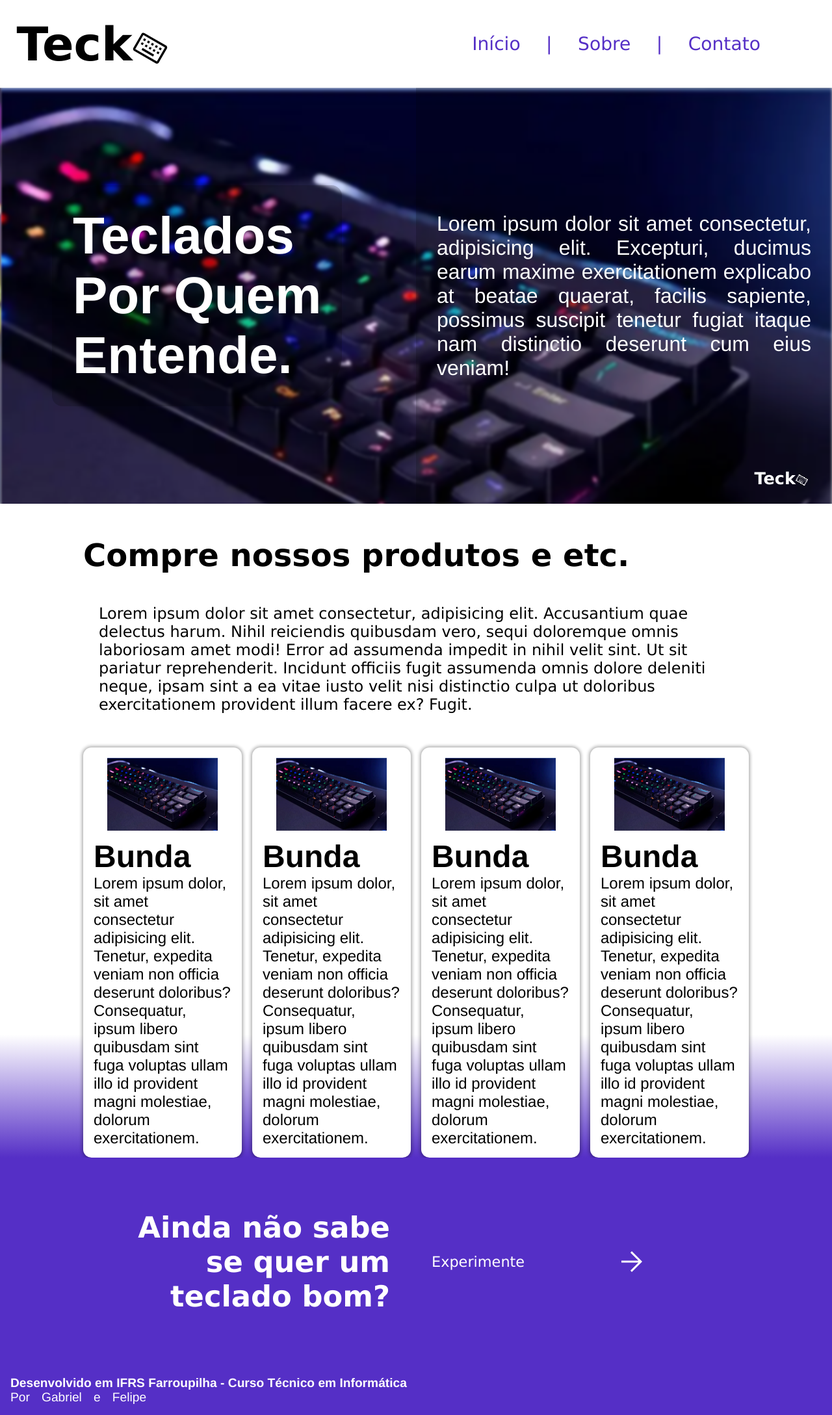
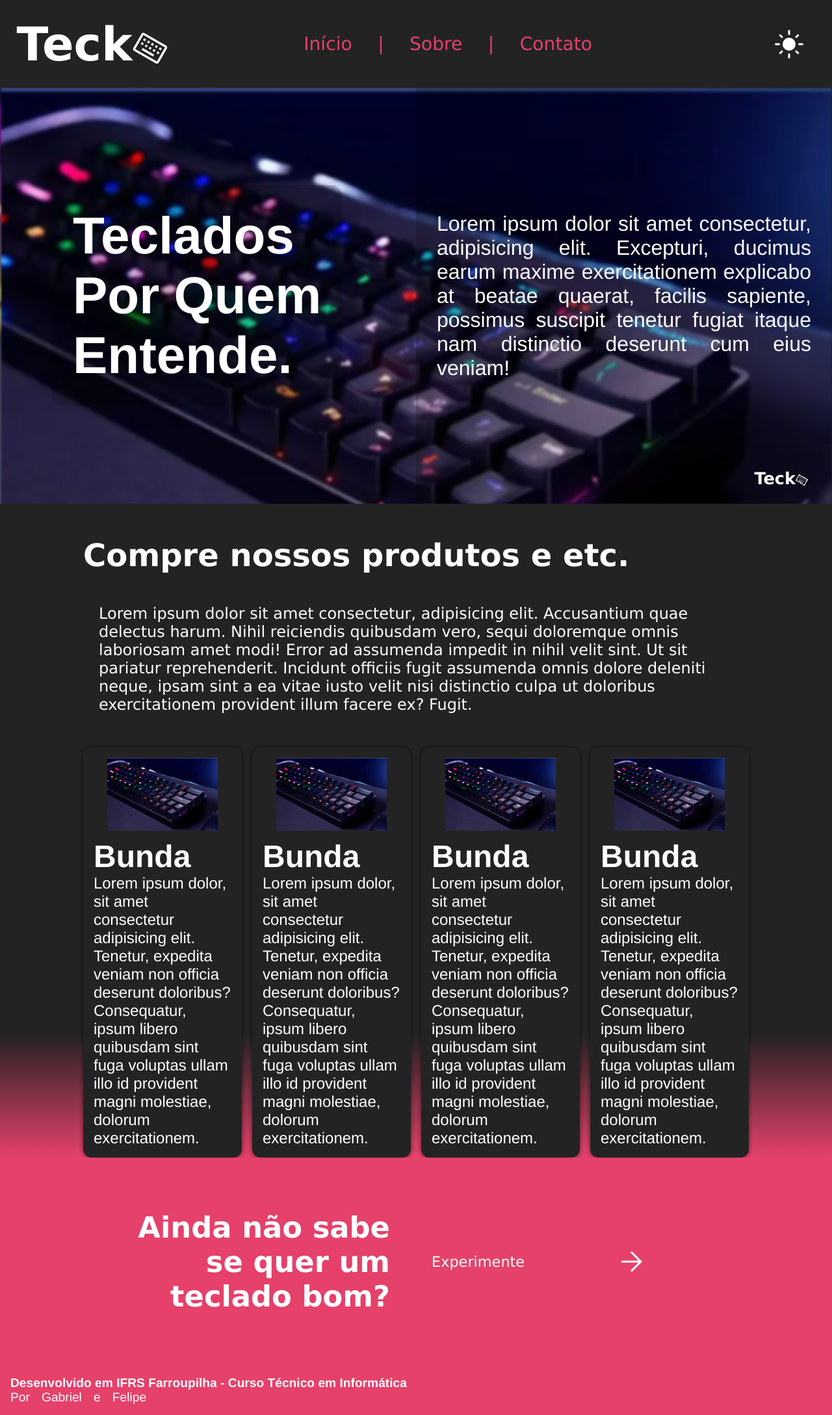
Before and after one commit to gabrielLV-BR/trabalho-php, a PHP site: page / in a window 1280 px wide. Shown: the whole page at 65% size. Run offline with PHP 8.4, Linux system fonts and the light colour scheme.

Commit message:
Botão para mudar o tema e ajuste na responsividade do header

```diff
--- a/index.php
+++ b/index.php
@@ -15,7 +15,7 @@
 
     <script src="js/carrossel.js" defer></script>
 </head>
-<body>
+<body class="dark">
     <!-- Import Components -->
     <?php include_once("templates/header.php"); ?>
     <?php include_once("templates/footer.php"); ?>
--- /dev/null
+++ b/js/dark.js
@@ -0,0 +1,6 @@
+document.getElementById("toggleTheme").addEventListener("click", () => {
+  const bodyList = document.body.classList;
+  bodyList.contains("dark") ?
+    bodyList.remove("dark") :
+    bodyList.add("dark")
+})
--- a/public/css/global.css
+++ b/public/css/global.css
@@ -7,6 +7,17 @@
     --hover-fg-color: var(--background-color);
     --hover-bg-color: var(--primary-color);
 }
+
+body.dark {
+    --font-color: rgb(255, 255, 255);
+    --background-color: rgb(35, 35, 35);
+    --primary-color: #e5416a;
+    --darker-primary-color: #f1124a;
+
+    --hover-fg-color: var(--background-color);
+    --hover-bg-color: var(--primary-color);
+}
+
 
 ::selection {
     background-color:  var(--darker-primary-color);
@@ -19,6 +30,8 @@
     box-sizing: border-box;
     margin: 0;
     padding: 0;
+
+    transition: color 100ms ease, background-color 200ms ease;
 }
 
 body {
@@ -64,29 +77,6 @@ a.no-animation::before {
     transition: none;
 }
 
-.logo {
-    position: relative;
+button {
+    cursor: pointer;
 }
-
-.logo::before {
-    user-select: all;
-    content: 'Teck';
-    font-size: 4em;
-    position: relative;
-}
-
-.logo::after {
-    position: absolute;
-    right: -3em;
-    bottom: 0.5em;
-    content: '';
-
-    display: block;
-    width: 3em;
-    height: 3em;
-
-    background-image: url("../assets/keyboard.svg");
-    background-size: cover;
-
-    transform: rotate(30deg);
-}
--- a/public/css/header.css
+++ b/public/css/header.css
@@ -29,8 +29,78 @@ header ul a {
   color: var(--primary-color);
 }
 
-header > ul > li:not(:last-of-type)::after {
+header .toggleTheme {
+  margin: 0.8rem;
+}
+
+header .toggleTheme {
+  margin: 1rem;
+  border: none;
+  background-color: transparent;
+
+  background-image: url("../assets/icons/moon.svg");
+  background-size: contain;
+  background-repeat: no-repeat;
+
+  width: 3rem;
+  height: 3rem;
+}
+
+.dark header .toggleTheme {
+  background-image: url("../assets/icons/sun.svg");
+  filter: invert(1);
+}
+
+header > ul > li:not(:last-child)::after {
   content: '|';
   color: var(--primary-color);
   margin: 0 1.4em;
 }
+
+.logo {
+  position: relative;
+}
+
+.logo::before {
+  user-select: all;
+  content: 'Teck';
+  font-size: 4em;
+  position: relative;
+}
+
+.dark .logo::after {
+  filter: invert(1);
+}
+
+.logo::after {
+  position: absolute;
+  right: -3em;
+  bottom: 0.5em;
+  content: '';
+
+  display: block;
+  width: 3em;
+  height: 3em;
+
+  background-image: url("../assets/keyboard.svg");
+  background-size: cover;
+
+  transform: rotate(30deg);
+}
+
+@media screen and (max-width: 945px) {
+  header {
+    font-size: 0.6rem;
+  }
+}
+
+@media screen and (max-width: 880px) {
+  header {
+    font-size: 0.8rem;
+    flex-direction: column;
+  }
+
+  header> ul {
+    margin: 0.6rem;
+  }
+}
--- a/public/css/index.css
+++ b/public/css/index.css
@@ -3,6 +3,9 @@ body {
     flex-direction: column;
     align-items: center;
     justify-content: space-between;
+
+    background: var(--background-color);
+    color: var(--font-color);
 }
 
 main h1 {
@@ -37,7 +40,7 @@ main {
 
     padding: 2rem;
 
-    color: var(--background-color);
+    color: white;
     background-color: var(--primary-color);
 }
 
@@ -61,18 +64,19 @@ main {
     justify-content: space-between;
     text-align: left;
 
+    transition: color 100ms ease !important;
+
     --hover-fg-color: var(--primary-color);
     --hover-bg-color: var(--background-color);
 }
 
 .teste a:not(:hover) {
-    color: var(--background-color);
+    color: white;
 }
 
 .teste a svg {
-    transition: transform 200ms ease;
-    fill: var(--background-color);
-    color: var(--primary-color);
+    transition: transform 200ms ease, fill 100ms ease;
+    fill: white;
 }
 
 .teste a:hover svg {
@@ -81,9 +85,6 @@ main {
 }
 
 @media screen and (max-width:950px) {
-    header {
-        font-size: 0.5rem;
-    }
     .teste {
         flex-direction: column;
     }
--- a/public/css/list.css
+++ b/public/css/list.css
@@ -11,13 +11,13 @@
     min-width: 27rem;
     height: 100%;
 
-    background-image: linear-gradient(to top, var(--primary-color), white 30%);
+    background-image: linear-gradient(to top, var(--primary-color), var(--background-color) 30%);
 }
 
 .list div {
     overflow: hidden;
     padding: 1rem;
-    background-color: white;
+    background-color: var(--background-color);
 
     margin: 0;
 
@@ -29,6 +29,13 @@
     display: flex;
     flex-direction: column;
     align-items: flex-start;
+
+    transition: transform 200ms ease, box-shadow 200ms ease;
+}
+
+.list div:hover {
+    box-shadow: 0px 5px 8px 2px #00000050;
+    transform: scale(1.02) translateY(-5px);
 }
 
 .list > div img {
@@ -39,7 +46,7 @@
 
 .list > div h1 {
     font-size: 3rem;
-    color: black;
+    color: var(--font-color);
 }
 
 .list > div p {
--- a/templates/header.php
+++ b/templates/header.php
@@ -1,6 +1,7 @@
 <?php
 
-  function get_header() {
+function get_header()
+{
   return "
     <header>
       <h1 class='logo'></h1>
@@ -9,7 +10,10 @@
         <li><a href='sobre.php'>Sobre</a></li>
         <li><a href='contato.php'>Contato</a></li>
       </ul>
+      <button class=\"toggleTheme\" id=\"toggleTheme\"></button>
     </header>
+    <script src='js/dark.js'></script>
   ";
 }
+
 ?>
```
Also changed, not shown: public/assets/icons/moon.svg (added), public/assets/icons/sun.svg (added). Lines whose indentation alone changed are shown as unchanged.
